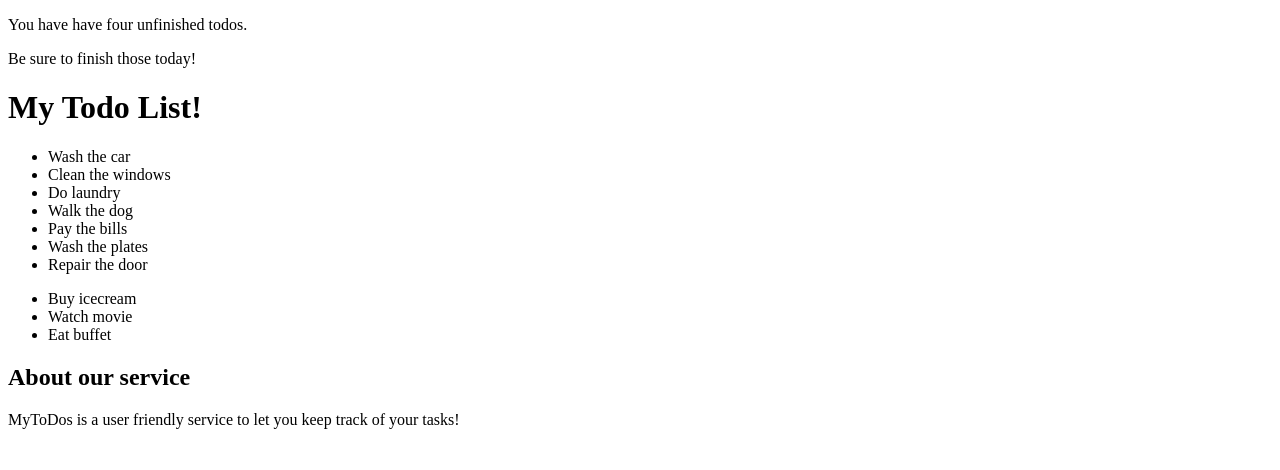
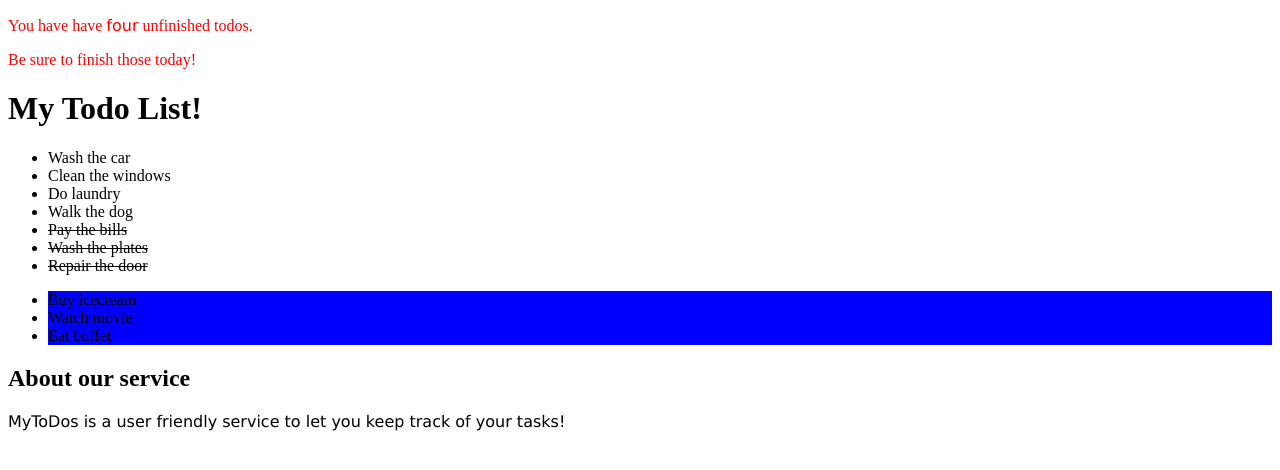
Before and after one commit to kunxin-chor/dwad-js-dom-practice-solutions, a website: page q8_manipulating_dom_elements/index.html in a window 1280 px wide. Drawn offline with Linux system fonts and the light colour scheme.

Commit message:
Added solution for q9

```diff
--- a/q8_manipulating_dom_elements/script.js
+++ b/q8_manipulating_dom_elements/script.js
@@ -1 +1,25 @@
 // PLACE YOUR CODE HERE
+let emphasisElements = document.querySelectorAll('.emphasis');
+for (let e of emphasisElements) {
+    e.style.fontFamily = "Verdana"
+}
+
+let finishedElements = document.querySelectorAll('li.finished');
+for (let f of finishedElements) {
+    f.style.textDecoration = "line-through"
+}
+
+// let lowTodos = document.querySelectorAll('ul#low-priority .todo');
+// for (let l of lowTodos) {
+//     l.style.backgroundColor = 'blue'
+// }
+
+let lowPriorityUl = document.querySelector('#low-priority');
+let lowTodos = lowPriorityUl.querySelectorAll('.todo');
+for (let l of lowTodos) {
+    l.style.backgroundColor = 'blue';
+}
+
+document.querySelectorAll('.alert').forEach(function(element){
+    element.style.color = 'red';
+})
```
Also changed, not shown: q9_basic_form_manipulation/index.html (+1 -0 lines), q9_basic_form_manipulation/script.js (+27 -4 lines).
